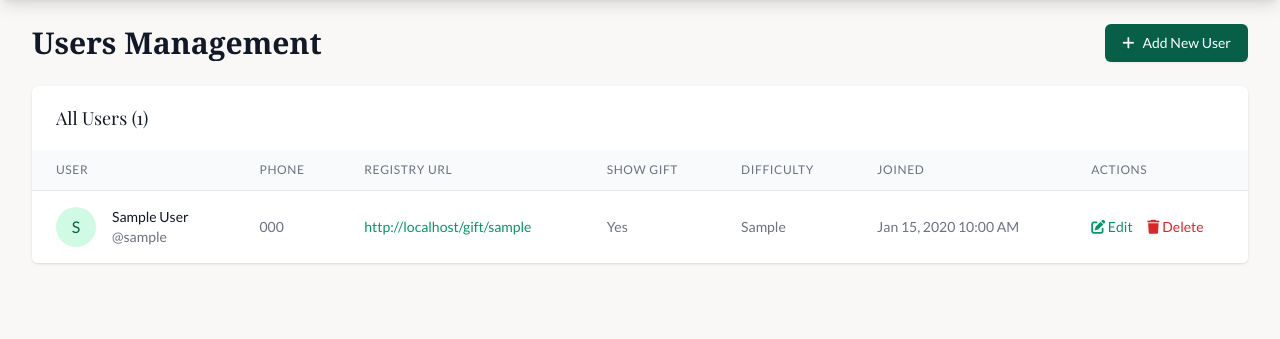
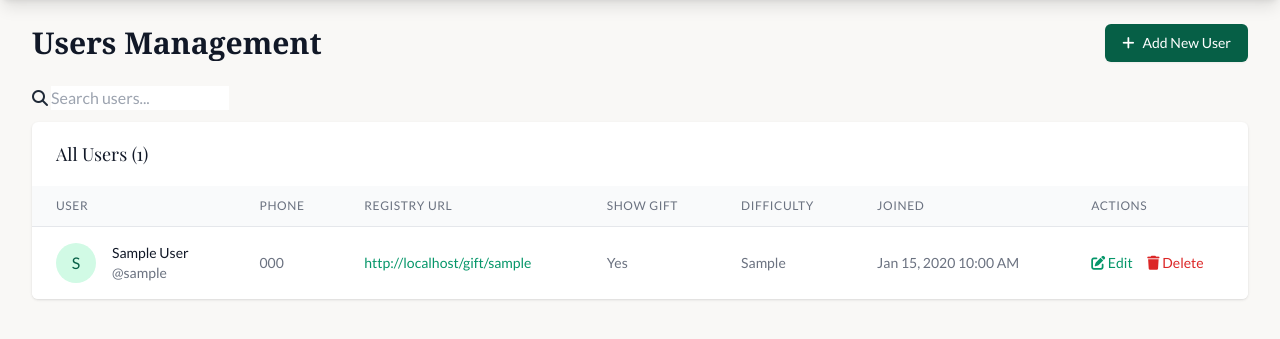
Before and after one commit to Sansadewa/digiland, a CodeIgniter app: page /gift/admin/users in a window 1280 px wide. Shown: the part 64-403 px from the top of the page. Run offline with CodeIgniter, Linux system fonts and the light colour scheme; the visitor is signed in with stand-in values (Sample User, id 1); tables that the repository leaves empty or names only in its code hold one stand-in row (values such as "Sample post"); some libraries are stand-ins or nearby versions.

Commit message:
add search functionality

```diff
--- a/gift/application/views/admin/header.php
+++ b/gift/application/views/admin/header.php
@@ -10,6 +10,7 @@
     <link href="https://fonts.googleapis.com/css2?family=Playfair+Display:wght@400;700&family=Lato:wght@400;700&display=swap" rel="stylesheet">
     <link rel="stylesheet" href="https://cdnjs.cloudflare.com/ajax/libs/font-awesome/6.5.1/css/all.min.css">
     <link rel="icon" href="<?php echo base_url('assets/Digiland.svg'); ?>" sizes="any" type="image/svg+xml" />
+    <script src="https://code.jquery.com/jquery-3.7.1.min.js"></script>
     <style>
         body {
             font-family: 'Lato', sans-serif;
--- a/gift/application/views/admin/users.php
+++ b/gift/application/views/admin/users.php
@@ -1,5 +1,3 @@
-
-
     <!-- Main Content -->
     <div class="max-w-7xl mx-auto py-6 sm:px-6 lg:px-8">
 
@@ -30,6 +28,14 @@
             </div>
         </div>
 
+        <!-- Search Input -->
+        <div class="mb-3">
+            <div class="input-group">
+                <span class="input-group-text"><i class="fas fa-search"></i></span>
+                <input type="text" id="searchUsers" class="form-control" placeholder="Search users...">
+            </div>
+        </div>
+
         <!-- Users Table -->
         <div class="bg-white shadow overflow-hidden sm:rounded-md">
             <div class="px-4 py-5 sm:px-6">
@@ -38,7 +44,7 @@
                 </h3>
             </div>
             <div class="overflow-x-auto">
-                <table class="min-w-full divide-y divide-gray-200">
+                <table class="min-w-full divide-y divide-gray-200" id="usersTable">
                     <thead class="bg-gray-50">
                         <tr>
                             <th class="px-6 py-3 text-left text-xs font-medium text-gray-500 uppercase tracking-wider">User</th>
@@ -103,4 +109,19 @@
     </div>
 
 </body>
+
+<script>
+$(document).ready(function() {
+    // Search functionality
+    $('#searchUsers').on('keyup', function() {
+        const searchText = $(this).val().toLowerCase();
+
+        $('#usersTable tbody tr').each(function() {
+            const rowText = $(this).text().toLowerCase();
+            $(this).toggle(rowText.indexOf(searchText) > -1);
+        });
+    });
+});
+</script>
+
 </html>
```
